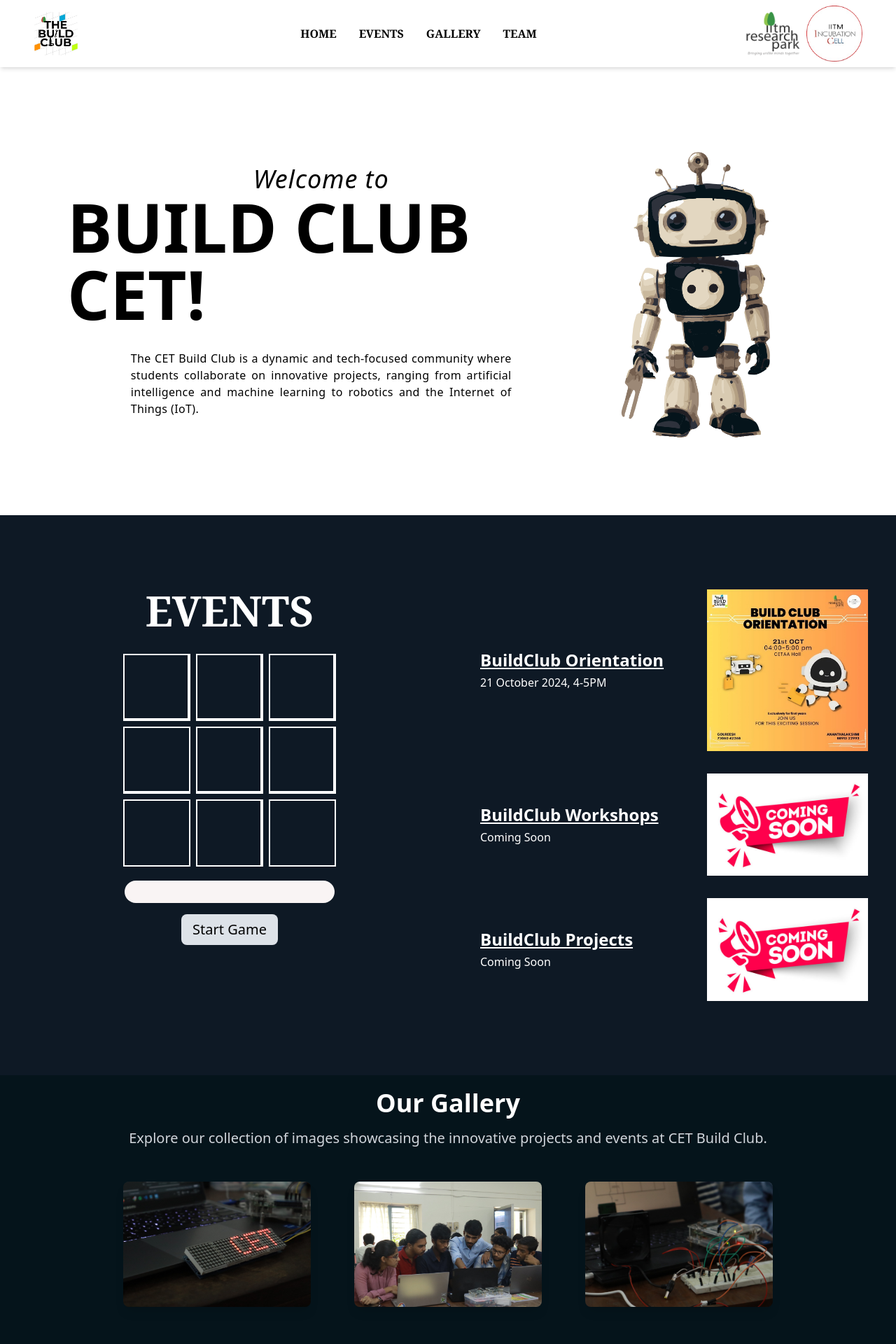
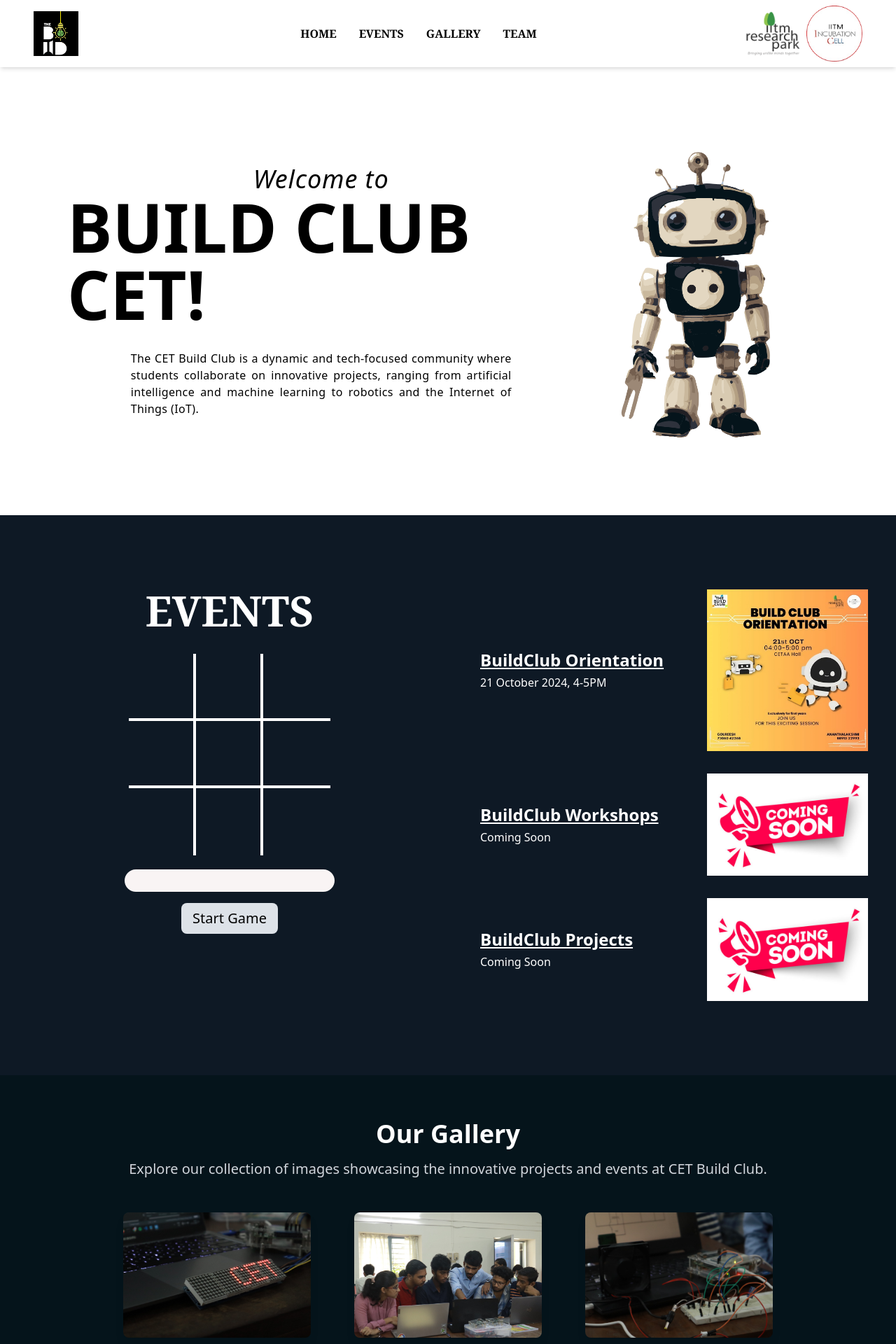
Before and after one commit to BuildClubCET/BuildClubWebsite, a React (Vite) app in the folder client/: page / in a window 1280 px wide. Shown: the top 1920 px of the page at 70% size. Built offline with nearby package versions, Linux system fonts and the light colour scheme.

Commit message:
Fix ui of xox, changed logo

```diff
--- a/client/index.html
+++ b/client/index.html
@@ -3,7 +3,7 @@
   <head>
     <title>Build Club CET</title>
     <meta charset="UTF-8" />
-    <link rel="icon" type="image/png" href="./src/assets/buildClubLogo.png" />
+    <link rel="icon" type="image/png" href="./src/assets/logo2.png" />
     <meta name="viewport" content="width=device-width, initial-scale=1.0" />
     <link href="./src/index.css" rel="stylesheet">
   </head>
--- a/client/src/components/Events.jsx
+++ b/client/src/components/Events.jsx
@@ -63,13 +63,13 @@ const Events = forwardRef( ({eventRef},ref) => {
           <h1 className="text-4xl md:text-6xl font-bold font-serif mb-8" ref={eventRef}>EVENTS</h1>
 
           <div className="flex flex-col items-center">
-            <div className="grid grid-cols-3 grid-rows-3 gap-2 mb-5">
+            <div className="grid grid-cols-3 grid-rows-3 mb-5">
               {board.map((cell, index) => (
                 <div
                   key={index}
-                  className={`w-20 h-20 md:w-24 md:h-24 border-2 border-white text-2xl md:text-4xl font-bold flex items-center justify-center cursor-pointer ${
+                  className={`w-20 h-20 md:w-24 md:h-24 border-white text-2xl md:text-4xl font-bold flex items-center justify-center cursor-pointer ${
                     index < 6 ? 'border-b-4' : ''
-                  } ${[0, 1, 2, 4, 5, 7].includes(index) ? 'border-r-4' : ''}`}
+                  } ${[0, 1, 3, 4, 6, 7].includes(index) ? 'border-r-4' : ''}`}
                   onClick={() => handleClick(index)}
                 >
                   {cell}
--- a/client/src/components/Gallery.jsx
+++ b/client/src/components/Gallery.jsx
@@ -36,7 +36,7 @@ const data = [
 
 const Gallery = forwardRef(({galleryRef},ref) => {
     return (
-        <div className='flex flex-col items-center w-full py-5 bg-[#05141B] relative'>
+        <div className='flex flex-col items-center w-full py-5 pt-16 bg-[#05141B] relative'>
             <h2 className='text-3xl md:text-4xl font-bold text-white mb-4' ref={galleryRef}>Our Gallery</h2>
             <p className='text-lg md:text-xl text-gray-300 mb-8 text-center max-w-[85%]'>
                 Explore our collection of images showcasing the innovative projects and events at CET Build Club.
--- a/client/src/components/Landing.jsx
+++ b/client/src/components/Landing.jsx
@@ -1,9 +1,10 @@
-import React, { forwardRef } from 'react';
+import { forwardRef } from 'react';
 import PropTypes from 'prop-types';
 import robotImage from '../assets/robot.png'; // Robot image
-import whatsappLogo from '../assets/buildClubLogo.png'; // WhatsApp Logo
 import iitmicLogo from '../assets/IITMIC.png'; // IITMIC Logo
 import iitmLogo from '../assets/IITRP.png'; // IITM Logo
+
+import logo from "../assets/logo2.png"
 
 const Landing = forwardRef(({ homeRef, eventRef, galleryRef, teamRef }) => {
   const scrollToSection = (ref) => {
@@ -15,7 +16,7 @@ const Landing = forwardRef(({ homeRef, eventRef, galleryRef, teamRef }) => {
       {/* Header Section */}
       <header className="sticky left-0 right-0 top-0 bg-white shadow-md flex items-center justify-between px-4 sm:px-10 md:px-12 py-2">
         <div className="flex items-center">
-          <img src={whatsappLogo} alt="WhatsApp Logo" className="h-12 sm:h-16 mr-3 sm:mr-5" />
+          <img src={logo} alt="WhatsApp Logo" className="h-12 sm:h-16 mr-3 sm:mr-5" />
         </div>
 
         <nav className="hidden sm:flex items-center space-x-4 md:space-x-8 font-semibold font-serif">
```
Also changed, not shown: client/src/assets/logo2.png (added).
